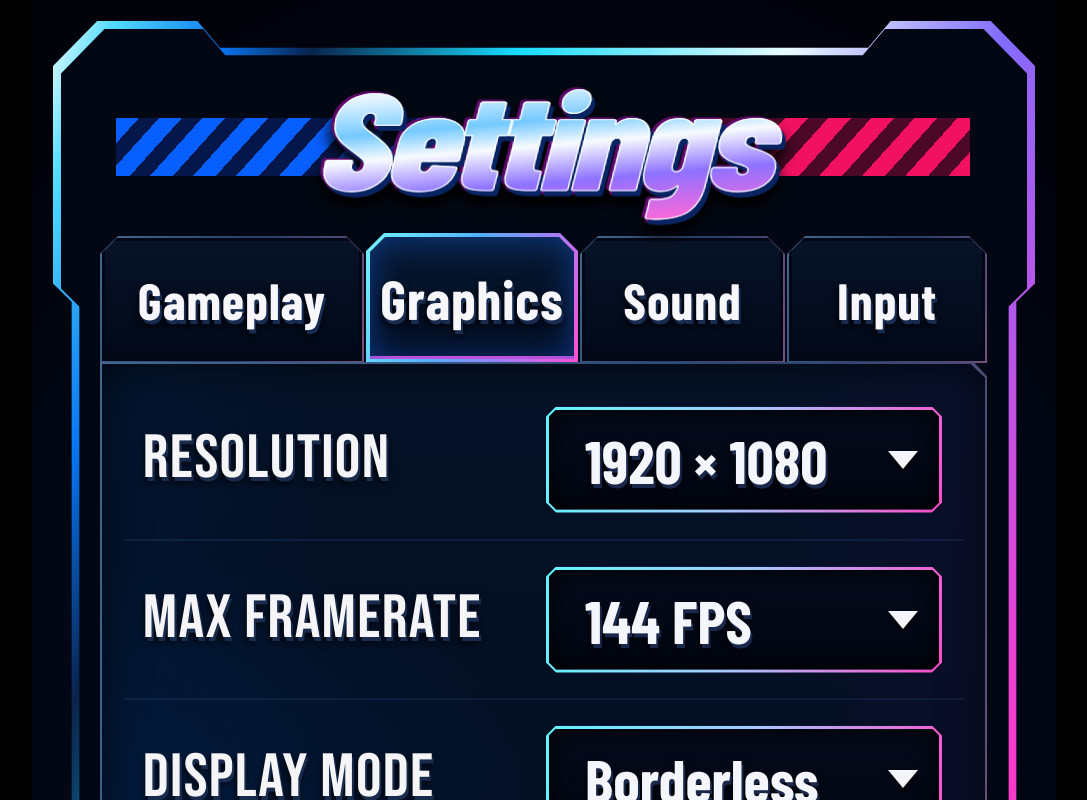
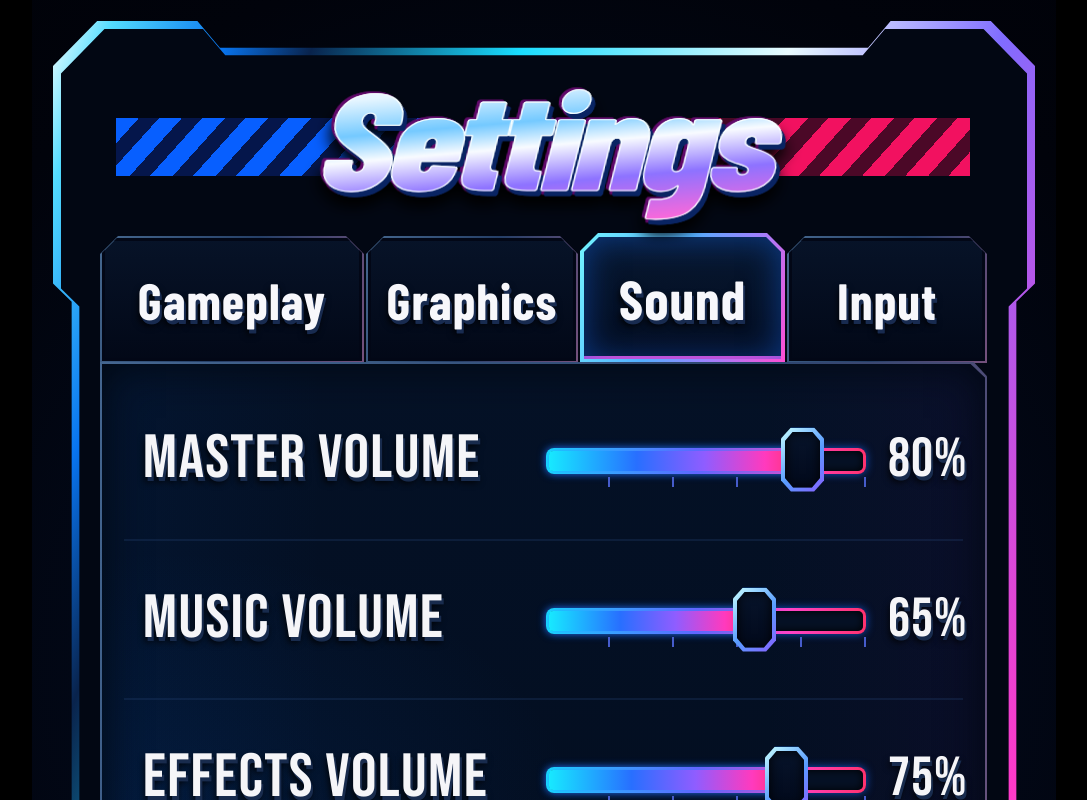
Before and after one commit to thurn/mockups, a Next.js app: page /settings in a window 1280 px wide. Both pictures are taken after a click on the button "Sound". Shown: the whole page, without its empty margins (96-1183 px from the left). Built offline with nearby package versions, Linux system fonts and the light colour scheme.

Commit message:
feat: add sound settings screen

```diff
--- a/app/components/SettingsScreen.tsx
+++ b/app/components/SettingsScreen.tsx
@@ -8,6 +8,7 @@ import { SettingsTabs, type SettingsTab } from "./SettingsTabs";
 import { ClippedInset } from "./ClippedInset";
 import { ScreenHeader } from "./ScreenHeader";
 import { GraphicsSettings } from "./GraphicsSettings";
+import { SoundSettings } from "./SoundSettings";
 
 export function SettingsScreen() {
   const router = useRouter();
@@ -22,9 +23,13 @@ export function SettingsScreen() {
   const [displayMode, setDisplayMode] = useState("Borderless");
   const [screenshake, setScreenshake] = useState(true);
   const [vsync, setVsync] = useState(true);
+  const [masterVolume, setMasterVolume] = useState(80);
+  const [musicVolume, setMusicVolume] = useState(65);
+  const [effectsVolume, setEffectsVolume] = useState(75);
+  const [muteInBackground, setMuteInBackground] = useState(false);
 
   const handleTabSelect = (tab: SettingsTab) => {
-    if (tab === "Gameplay" || tab === "Graphics") setActiveTab(tab);
+    if (tab !== "Input") setActiveTab(tab);
   };
 
   return (
@@ -74,6 +79,17 @@ export function SettingsScreen() {
                 onDisplayModeChange={setDisplayMode}
                 onScreenshakeChange={setScreenshake}
                 onVsyncChange={setVsync}
+              />
+            ) : activeTab === "Sound" ? (
+              <SoundSettings
+                masterVolume={masterVolume}
+                musicVolume={musicVolume}
+                effectsVolume={effectsVolume}
+                muteInBackground={muteInBackground}
+                onMasterVolumeChange={setMasterVolume}
+                onMusicVolumeChange={setMusicVolume}
+                onEffectsVolumeChange={setEffectsVolume}
+                onMuteInBackgroundChange={setMuteInBackground}
               />
             ) : (
               <>
--- a/app/components/SettingsTabs.tsx
+++ b/app/components/SettingsTabs.tsx
@@ -1,4 +1,3 @@
-import { displayFont } from "./styles";
 import { ClippedInset, tabInnerClip, tabOuterClip } from "./ClippedInset";
 
 const tabs = ["Gameplay", "Graphics", "Sound", "Input"];
--- /dev/null
+++ b/app/components/SoundSettings.tsx
@@ -0,0 +1,180 @@
+import { ToggleControl } from "./SettingsControls";
+import { SettingRow } from "./SettingRow";
+
+export function SoundSettings({
+  masterVolume,
+  musicVolume,
+  effectsVolume,
+  muteInBackground,
+  onMasterVolumeChange,
+  onMusicVolumeChange,
+  onEffectsVolumeChange,
+  onMuteInBackgroundChange,
+}: {
+  masterVolume: number;
+  musicVolume: number;
+  effectsVolume: number;
+  muteInBackground: boolean;
+  onMasterVolumeChange: (value: number) => void;
+  onMusicVolumeChange: (value: number) => void;
+  onEffectsVolumeChange: (value: number) => void;
+  onMuteInBackgroundChange: (checked: boolean) => void;
+}) {
+  return (
+    <div style={{ position: "relative", height: 971 }}>
+      <VolumeControl
+        first
+        label="Master Volume"
+        value={masterVolume}
+        onChange={onMasterVolumeChange}
+      />
+      <VolumeControl label="Music Volume" value={musicVolume} onChange={onMusicVolumeChange} />
+      <VolumeControl
+        label="Effects Volume"
+        value={effectsVolume}
+        onChange={onEffectsVolumeChange}
+      />
+      <ToggleControl
+        checked={muteInBackground}
+        label={
+          <>
+            Mute in
+            <br />
+            Background
+          </>
+        }
+        ariaLabel="Mute in Background"
+        onChange={onMuteInBackgroundChange}
+      />
+    </div>
+  );
+}
+
+function VolumeControl({
+  label,
+  value,
+  onChange,
+  first = false,
+}: {
+  label: string;
+  value: number;
+  onChange: (value: number) => void;
+  first?: boolean;
+}) {
+  return (
+    <SettingRow first={first} label={label}>
+      <div
+        style={{
+          position: "relative",
+          width: 407,
+          height: 82,
+          display: "flex",
+          alignItems: "center",
+          gap: 22,
+        }}
+      >
+        <div style={{ position: "relative", width: 320, height: 64 }}>
+          <div
+            aria-hidden="true"
+            style={{
+              position: "absolute",
+              left: 0,
+              top: 20,
+              boxSizing: "border-box",
+              width: 320,
+              height: 26,
+              border: "3px solid transparent",
+              borderRadius: 8,
+              background:
+                "linear-gradient(#061125, #061125) padding-box, linear-gradient(90deg, #13e7ff, #735cff 47%, #ff43c7 76%, #ff326e) border-box",
+              boxShadow: "0 0 9px rgba(24,104,255,.72), inset 0 0 8px #000",
+            }}
+          >
+            <div
+              style={{
+                width: `${value}%`,
+                height: "100%",
+                borderRadius: 4,
+                background:
+                  "linear-gradient(90deg, #17e9ff 0%, #286fff 35%, #8f5dff 62%, #ff3abe 86%, #ff326d 100%)",
+                boxShadow: "0 0 8px rgba(45,132,255,.8)",
+              }}
+            />
+          </div>
+          <div
+            aria-hidden="true"
+            style={{
+              position: "absolute",
+              left: 0,
+              top: 49,
+              width: 320,
+              height: 10,
+              background: "repeating-linear-gradient(90deg, transparent 0 62px, #465ccb 62px 64px)",
+            }}
+          />
+          <div
+            aria-hidden="true"
+            style={{
+              position: "absolute",
+              zIndex: 2,
+              left: `calc(${value}% - 21px)`,
+              top: 0,
+              boxSizing: "border-box",
+              width: 43,
+              height: 64,
+              clipPath:
+                "polygon(23% 0, 77% 0, 100% 17%, 100% 83%, 77% 100%, 23% 100%, 0 83%, 0 17%)",
+              padding: 4,
+              background: "linear-gradient(135deg, #c8ffff, #599cff 55%, #875fff)",
+              filter: "drop-shadow(0 0 7px #1479ff)",
+              pointerEvents: "none",
+            }}
+          >
+            <div
+              style={{
+                width: "100%",
+                height: "100%",
+                clipPath: "inherit",
+                background: "linear-gradient(180deg, #07142b, #02091b)",
+                boxShadow: "inset 0 0 12px #000",
+              }}
+            />
+          </div>
+          <input
+            aria-label={label}
+            type="range"
+            min={0}
+            max={100}
+            step={1}
+            value={value}
+            onChange={(event) => onChange(Number(event.target.value))}
+            style={{
+              position: "absolute",
+              inset: 0,
+              zIndex: 3,
+              width: 320,
+              height: 64,
+              margin: 0,
+              opacity: 0,
+              cursor: "pointer",
+            }}
+          />
+        </div>
+        <output
+          aria-live="polite"
+          style={{
+            width: 65,
+            color: "#f5f5f8",
+            fontFamily: "'Bebas Neue', Impact, sans-serif",
+            fontSize: 55,
+            lineHeight: 1,
+            letterSpacing: "1px",
+            textShadow: "2px 4px 0 #182b4d, 0 5px 7px #000",
+          }}
+        >
+          {value}%
+        </output>
+      </div>
+    </SettingRow>
+  );
+}
```
